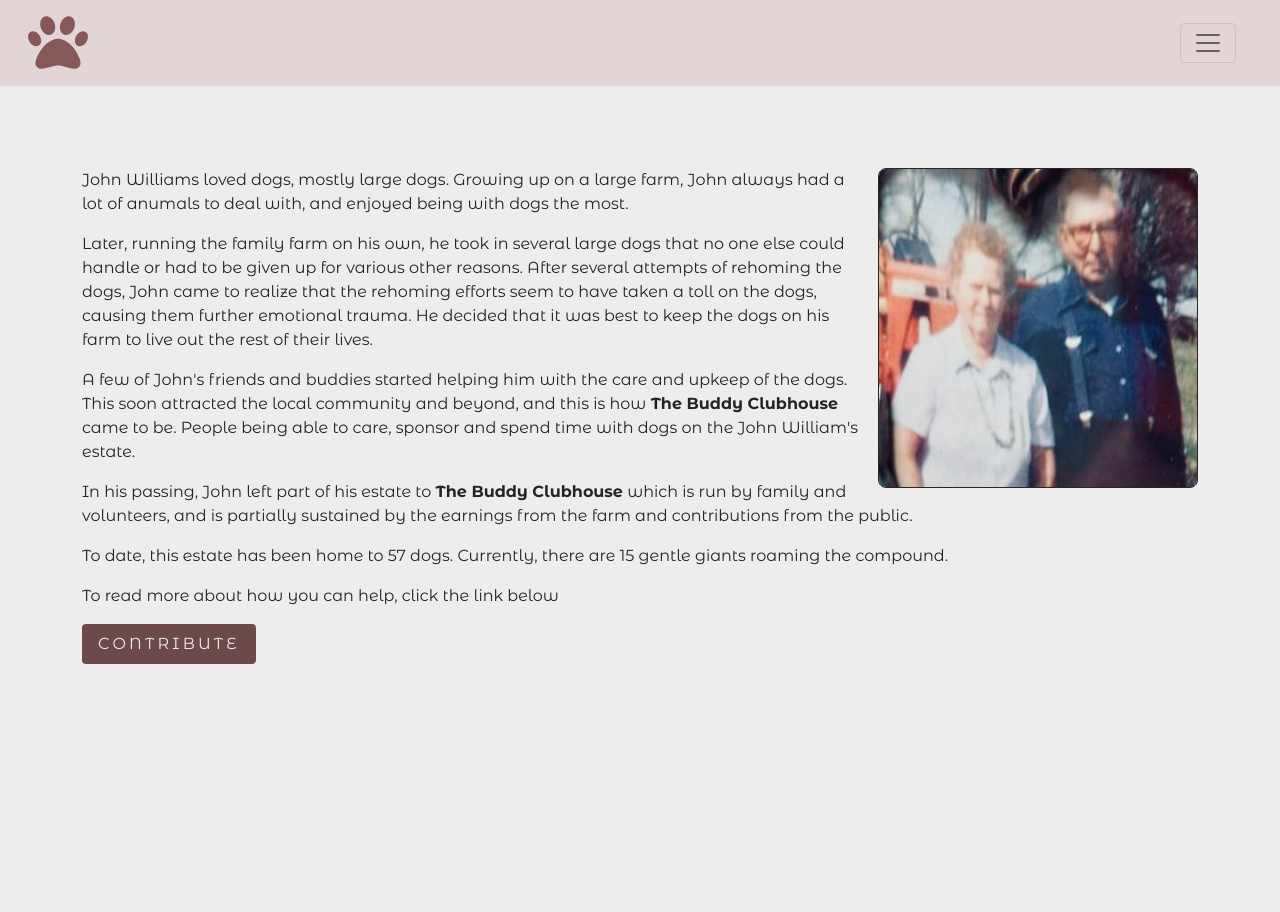
After one commit to finnsterfran/BuddyClubhouse-MS4, a Django app: page /about/ in a window 1280 px wide. The commit adds this page. Run offline with Django 3.2, Linux system fonts and the light colour scheme; some libraries are stand-ins or nearby versions; some web fonts are replaced.

Commit message:
create about.html. add image, wording and css styling

```diff
--- /dev/null
+++ b/home/templates/home/about.html
@@ -0,0 +1,51 @@
+{% extends 'base.html' %}
+{% load static %}
+{% block extra_title %}
+Our Story
+{% endblock%}
+
+{% block page_header %}
+    <div class="row header-container text-center">
+        <div class="col-12">
+            <h1></h1>
+        </div>
+    </div>
+{% endblock page_header %}
+
+{% block content %}
+<div class="container container-sm">
+    <div class="row row-box">
+        <div class="container py-md-5">
+            <div class="clearfix">
+                <img src="{% static 'images/about-img.jpeg' %}"
+                class="story-img img-fluid col-md-6 float-md-end mb-3 ms-md-3"
+                alt="picture of john williams and wife">
+
+                <p>John Williams loved dogs, mostly large dogs. Growing up on a large
+                    farm, John always had a lot of anumals to deal with, and enjoyed being
+                    with dogs the most.
+                </p>
+                <p>Later, running the family farm on his own, he took in several large dogs that
+                    no one else could handle or had to be given up for various other reasons.
+                    After several attempts of rehoming the dogs, John came to realize that the rehoming
+                    efforts seem to have taken a toll on the dogs, causing them further emotional trauma.
+                    He decided that it was best to keep the dogs on his farm to live out the rest of their lives.
+                </p>
+                <p>A few of John's friends and buddies started helping him with the care and upkeep of the dogs.
+                    This soon attracted the local community and beyond, and this is how <strong>The Buddy Clubhouse</strong>
+                    came to be. People being able to care, sponsor and spend time with dogs on the John William's estate.
+                </p>
+                <p>In his passing, John left part of his estate to <strong>The Buddy Clubhouse</strong> which is run
+                    by family and volunteers, and is partially sustained by the earnings from the farm and contributions from the public.
+                </p>
+                <p>
+                    To date, this estate has been home to 57 dogs. Currently, there are 15 gentle giants roaming the compound.
+                </p>
+                <p>To read more about how you can help, click the link below </p>
+                <a href="" class="btn button">Contribute</a>
+
+            </div>
+        </div>
+    </div>
+</div>
+{% endblock content %}
--- a/home/urls.py
+++ b/home/urls.py
@@ -1,7 +1,7 @@
-from django.contrib import admin
 from django.urls import path
 from . import views
 
 urlpatterns = [
-    path('', views.index, name='home')
+    path('', views.index, name='home'),
+    path('about/', views.about, name='about'),
 ]
--- a/home/views.py
+++ b/home/views.py
@@ -1,7 +1,15 @@
 from django.shortcuts import render
 
-# Create your views here.
 
 def index(request):
-    """A view to return the home page"""
+    """
+    A view to return the HOME page
+    """
     return render(request, 'home/index.html')
+
+
+def about(request):
+    """
+    A view to render the ABOUT page
+    """
+    return render(request, 'home/about.html')
--- a/static/css/base.css
+++ b/static/css/base.css
@@ -141,3 +141,11 @@ font-size: 2rem;
 .footer-items li i:hover {
 color: var(--navhover-color);
 }
+
+/* about page */
+.story-img {
+    height: 20rem;
+    width: 20rem;
+    border: 1px solid var(--dark);
+    border-radius: 0.5rem;
+}
--- a/templates/base.html
+++ b/templates/base.html
@@ -71,9 +71,10 @@
                               </a>
                               <ul class="dropdown-menu" aria-labelledby="offcanvasNavbarDropdown">
                                 <li><a class="dropdown-item" href="#">how you can help</a></li>
-                                <li><a class="dropdown-item" href="#"></a></li>
                                 <li><hr class="dropdown-divider"></li>
-                                <li><a class="dropdown-item" href="#">contribute</a></li>
+                                <li><a class="dropdown-item" href="{% url 'about' %}">our story</a></li>
+                                <li><hr class="dropdown-divider"></li>
+                                <li><a class="dropdown-item" href="#">buddyship</a></li>
                               </ul>
                             </li>
                             <li class="nav-item dropdown">
```
Also changed, not shown: static/images/about-img.jpeg (added).
